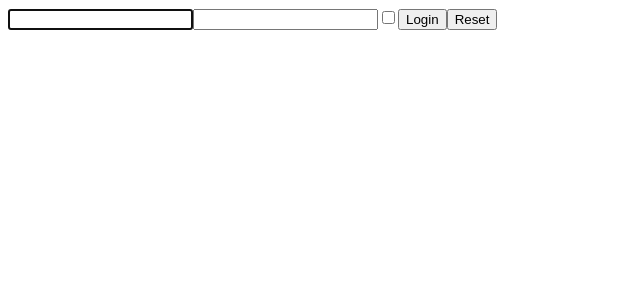
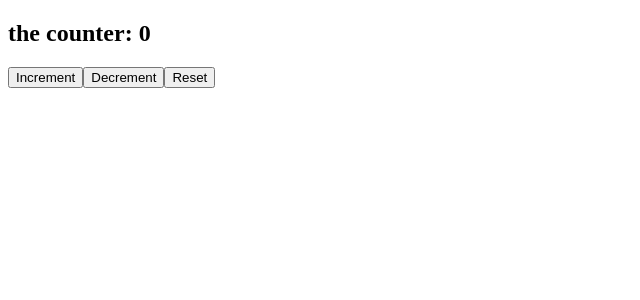
Before and after one commit to GiuseppeCrimi99/REACT, a React (Vite) app in the folder my-app/: page / in a window 1280 px wide. Shown: the top 300 px of the page, without its empty margins (0-640 px from the left). Built offline with nearby package versions, Linux system fonts and the light colour scheme.

Commit message:
third exercise of refs

```diff
--- a/my-app/src/App.jsx
+++ b/my-app/src/App.jsx
@@ -1,14 +1,13 @@
+import { Counter } from "./Counter";
+import { StrictMode } from "react";
 
-import { StrictMode } from "react";
-import { FocusableInput} from "./FocusableInput";
 
 export function App (){
     return(
         <div>
             <StrictMode>
 
-                <FocusableInput/>
-
+                <Counter/>
             </StrictMode>
 
 
--- /dev/null
+++ b/my-app/src/Counter.jsx
@@ -0,0 +1,50 @@
+import { useEffect, useRef, useState } from "react";
+
+
+
+    export function Counter({initialValue= 0 }){
+    const[counter, setCounter]= useState(initialValue)
+
+    const upDown= useRef("none")
+    useEffect(()=>{
+        if(counter>initialValue){
+
+            if(upDown.current!=="up"){
+                console.log("up");
+            }
+             upDown.current="up"
+        }else if(counter<initialValue){
+
+            if(upDown.current!=="down"){
+                 console.log("down");
+            }
+             upDown.current="down"
+
+        }else{
+            upDown.current="none"
+            console.log("none");
+
+        }
+
+
+    },[counter,initialValue])
+
+    function Increment(){
+        setCounter(counter+1)
+    }
+    function Decrement(){
+        setCounter(counter-1)
+    }
+    function Reset(){
+        setCounter(initialValue)
+    }
+    return (
+        <div>
+            <h2>the counter: {counter}</h2>
+            <button onClick={Increment}>Increment</button>
+            <button onClick={Decrement}>Decrement</button>
+            <button onClick={Reset}>Reset</button>
+
+        </div>
+    )
+}
--- a/my-app/src/FocusableInput.jsx
+++ /dev/null
@@ -1,45 +0,0 @@
-import { useEffect, useRef } from "react";
-
-export function FocusableInput() {
-
-    const inputRef=useRef(null)
-    const mountedRef= useRef(false)
-    useEffect(()=>{
-      if(!mountedRef.current){
-        mountedRef.current=true
-        console.log("E' stato montato per la prima volta");
-      }else{
-        console.log("Montato di nuovo per il debug")
-      }
-      inputRef.current?.focus()
-    },[])
-
-
-
-
-
-  function handleFormSubmit(event) {
-    event.preventDefault();
-
-
-
-    const formData= new FormData(event.target)
-
-    const data = {
-      username: formData.get("username"),
-      password: formData.get("password"),
-      session:  formData.get("session"),         //on or null va bene comunque?
-    };
-    console.log(data);
-  }
-
-  return (
-    <form onSubmit={handleFormSubmit}>
-      <input ref={inputRef} name="username" />
-      <input name="password" type="password" />
-      <input name="session" type="checkbox" />
-      <button>Login</button>
-      <button type="reset">Reset</button>
-    </form>
-  );
-}
```
